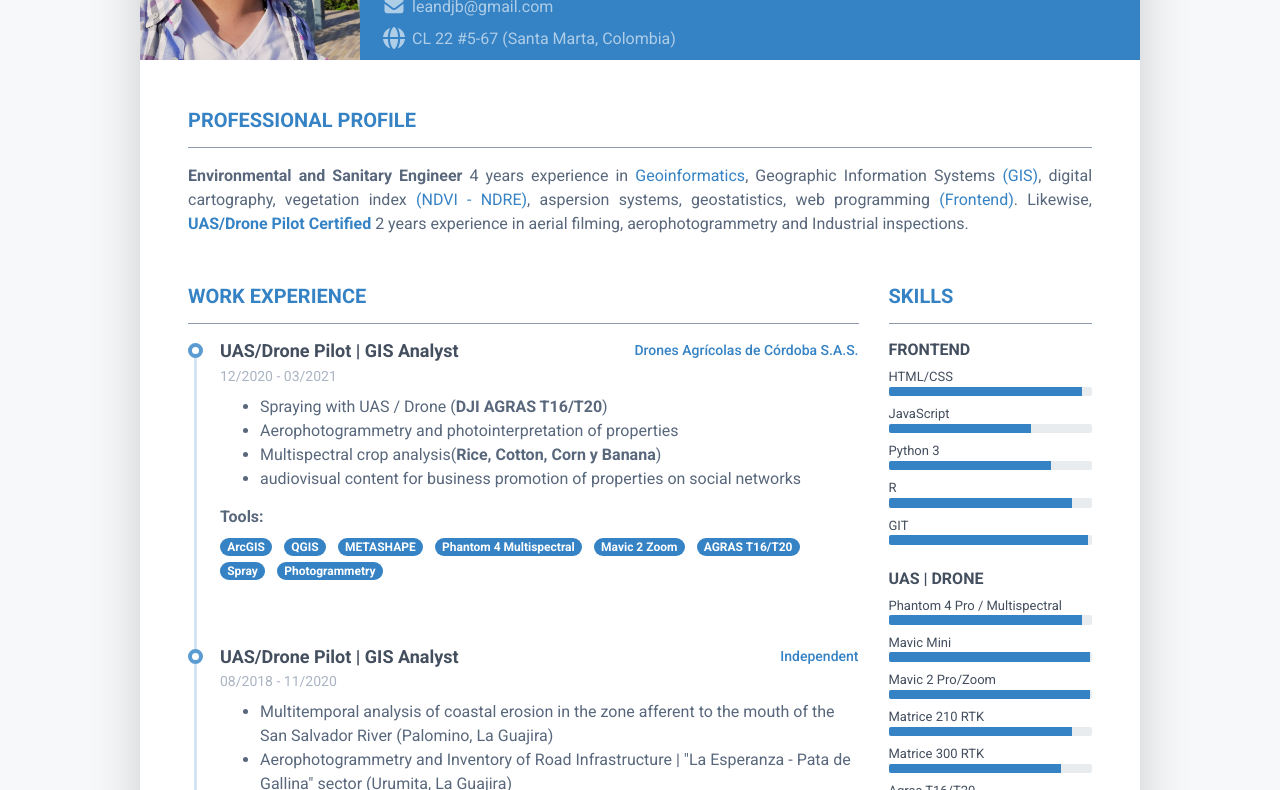
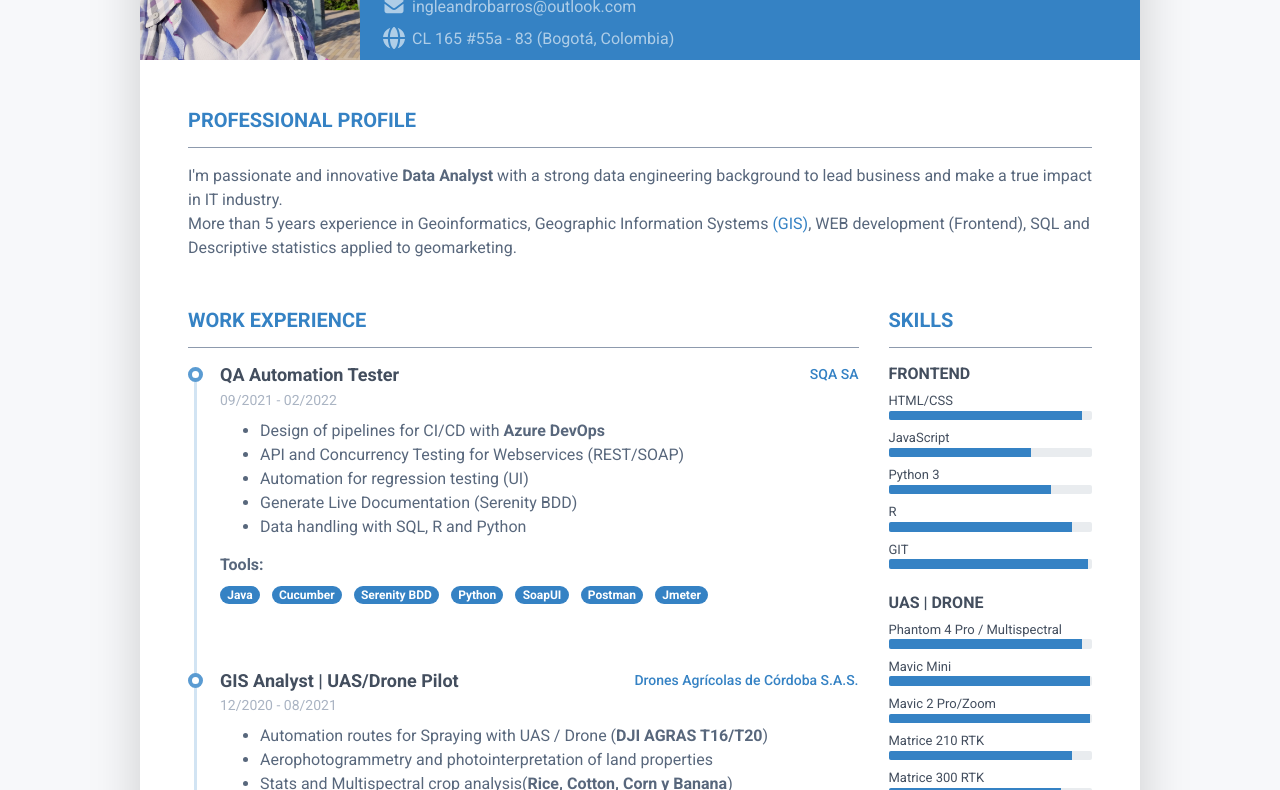
Before and after one commit to leandjb/CV_Barros_en, a plain HTML site: page index.html in a window 1280 px wide. Shown: the part 190-980 px from the top of the page. Drawn offline with Linux system fonts and the light colour scheme.

Commit message:
New version 2022

```diff
--- a/index.html
+++ b/index.html
@@ -41,10 +41,10 @@
                 <h1
                   class="name mt-0 mb-1 text-white text-uppercase"
                 >
-                  LEANDRO JOSE BARROS
+                  LEANDRO BARROS ORTIZ
                 </h1>
                 <div class="title mb-3">
-                  Environmental Engineer | GIS | UAS/Drone Pilot
+                  Data Analyst | Environmental Engineer
                 </div>
                 <ul class="list-unstyled">
                   <li class="mb-2">
@@ -57,19 +57,19 @@
                   </li>
 
                   <li class="mb-2">
-                    <a href="mailto:leandjb@gmail.com"
+                    <a href="mailto:ingleandrobarros@outlook.com"
                       ><i
                         class="fas fa-envelope fa-fw mr-2"
                         data-fa-transform="grow-3"
                       ></i
-                      >leandjb@gmail.com</a>
+                      >ingleandrobarros@outlook.com</a>
                   </li>
 
                   <li class="mb-2">
-                    <a href="https://goo.gl/maps/sotUUXBQzAxX51Zv5"
+                    <a href="https://goo.gl/maps/JMTKLANq6uzVjKG2A"
                       ><i class="fas fa-globe fa-fw mr-2"
                         data-fa-transform="grow-6"
-                      ></i>CL 22 #5-67 (Santa Marta, Colombia)</a>
+                      ></i>CL 165 #55a - 83 (Bogotá, Colombia)</a>
                   </li>
                 </ul>
               </div>
@@ -122,10 +122,13 @@
             </h2>
             <div class="resume-section-content">
               <p class="mb-0" style="text-align:justify;">
-                <b>Environmental and Sanitary Engineer</b> 4 years experience in <a href="https://en.wikipedia.org/wiki/Geoinformatics">Geoinformatics</a>, Geographic Information Systems <a href="https://en.wikipedia.org/wiki/Geographic_information_system">(GIS)</a>, digital cartography, vegetation index <a href="https://en.wikipedia.org/wiki/Normalized_difference_vegetation_index">(NDVI - NDRE)</a>, aspersion systems, geostatistics, web programming <a href="https://www.conceptatech.com/blog/difference-front-end-back-end-development">(Frontend)</a>.
+                I'm passionate and innovative <b>Data Analyst</b> with a strong data engineering background to lead business and make a true impact in IT industry.
+              </p>
 
-                Likewise, <a href="https://www.faa.gov/uas/commercial_operators/"><b>UAS/Drone Pilot Certified</b></a> 2 years experience in aerial filming, aerophotogrammetry and Industrial inspections.
-              </p>
+                <p>
+                  More than 5 years experience in Geoinformatics, Geographic Information Systems <a href="https://en.wikipedia.org/wiki/Geographic_information_system">(GIS)</a>, WEB development (Frontend), SQL and Descriptive statistics applied to geomarketing.
+                </p>
+
             </div>
           </section>
           <!--//summary-section-->
@@ -139,6 +142,98 @@
                 </h2>
                 <div class="resume-section-content">
                   <div class="resume-timeline position-relative">
+
+                    <article
+                    class="resume-timeline-item position-relative pb-5"
+                  >
+                    <div class="resume-timeline-item-header mb-2">
+                      <div class="d-flex flex-column flex-md-row">
+
+                        <h3
+                          class="resume-position-title font-weight-bold mb-1"
+                        >
+                          QA Automation Tester
+                        </h3>
+                        <div class="resume-company-name ml-auto">
+                          <a href="https://sqasa.co/">SQA SA</a>
+                        </div>
+                      </div>
+                      <!--//row-->
+                      <div class="resume-position-time">
+                         09/2021 - 02/2022
+                      </div>
+                    </div>
+                    <!--//resume-timeline-item-header-->
+                    <div class="resume-timeline-item-desc">
+                      <ul>
+                        <li>
+                          Design of pipelines for CI/CD with <b>Azure DevOps</b>
+                        </li>
+                        <li>
+                          API and Concurrency Testing for Webservices (REST/SOAP)
+                        </li>
+                        <li>
+                          Automation for regression testing (UI)
+                        </li>
+                        <li>
+                          Generate Live Documentation (Serenity BDD)
+                        </li>
+                        <li>
+                          Data handling with SQL, R and Python
+                        </li>
+                      </ul>
+
+                      <h4
+                        class="resume-timeline-item-desc-heading font-weight-bold"
+                      >
+                        Tools:
+                      </h4>
+                      <ul class="list-inline">
+                        <li class="list-inline-item">
+                          <span class="badge badge-primary badge-pill"
+                            >Java</span
+                          >
+                        </li>
+                        <li class="list-inline-item">
+                          <span class="badge badge-primary badge-pill"
+                            >Cucumber</span
+                          >
+                        </li>
+                        <li class="list-inline-item">
+                          <span class="badge badge-primary badge-pill"
+                            >Serenity BDD</span
+                          >
+                        </li>
+                        <li class="list-inline-item">
+                          <span class="badge badge-primary badge-pill"
+                            >Python</span
+                          >
+                        </li>
+                        <li class="list-inline-item">
+                          <span class="badge badge-primary badge-pill"
+                            >SoapUI</span
+                          >
+                        </li>
+                        <li class="list-inline-item">
+                          <span class="badge badge-primary badge-pill"
+                            >Postman</span
+                          >
+                        </li>
+                        <li class="list-inline-item">
+                          <span class="badge badge-primary badge-pill"
+                            >Jmeter</span
+                          >
+                        </li>
+
+                      </ul>
+                    </div>
+                    <!--//resume-timeline-item-desc-->
+                  </article>
+
+
+
+
+
                     <article
                       class="resume-timeline-item position-relative pb-5"
                     >
@@ -148,7 +243,7 @@
                           <h3
                             class="resume-position-title font-weight-bold mb-1"
                           >
-                            UAS/Drone Pilot | GIS Analyst
+                            GIS Analyst | UAS/Drone Pilot
                           </h3>
                           <div class="resume-company-name ml-auto">
                             <a href="http://Dronescordoba.ga">Drones Agrícolas de Córdoba S.A.S.</a>
@@ -156,24 +251,26 @@
                         </div>
                         <!--//row-->
                         <div class="resume-position-time">
-                           12/2020 - 03/2021
+                           12/2020 - 08/2021
                         </div>
                       </div>
                       <!--//resume-timeline-item-header-->
                       <div class="resume-timeline-item-desc">
                         <ul>
                           <li>
-                            Spraying with UAS / Drone  (<b>DJI AGRAS T16/T20</b>)
+                            Automation routes for Spraying with UAS / Drone  (<b>DJI AGRAS T16/T20</b>)
                           </li>
                           <li>
-                            Aerophotogrammetry and photointerpretation of properties
+                            Aerophotogrammetry and photointerpretation of land properties
                           </li>
                           <li>
-                            Multispectral crop analysis(<b>Rice, Cotton, Corn y Banana</b>)
+                            Stats and Multispectral crop analysis(<b>Rice, Cotton, Corn y Banana</b>)
                           </li>
                           <li>
-                            audiovisual content for business promotion of properties on social networks
+                            Graphics Reports with R and PowerBI
                           </li>
+
+
                         </ul>
 
                         <h4
@@ -194,27 +291,23 @@
                           </li>
                           <li class="list-inline-item">
                             <span class="badge badge-primary badge-pill"
-                              >METASHAPE</span
+                              >PowerBI</span
+                            >
+                          </li>
+
+                          <li class="list-inline-item">
+                            <span class="badge badge-primary badge-pill"
+                              >Python</span
                             >
                           </li>
                           <li class="list-inline-item">
                             <span class="badge badge-primary badge-pill"
-                              >Phantom 4 Multispectral</span
+                              >SQL</span
                             >
                           </li>
                           <li class="list-inline-item">
                             <span class="badge badge-primary badge-pill"
-                              >Mavic 2 Zoom</span
-                            >
-                          </li>
-                          <li class="list-inline-item">
-                            <span class="badge badge-primary badge-pill"
-                              >AGRAS T16/T20</span
-                            >
-                          </li>
-                          <li class="list-inline-item">
-                            <span class="badge badge-primary badge-pill"
-                              >Spray</span
+                              >R</span
                             >
                           </li>
                           <li class="list-inline-item">
@@ -235,7 +328,7 @@
                           <h3
                             class="resume-position-title font-weight-bold mb-1"
                           >
-                          UAS/Drone Pilot | GIS Analyst
+                          Data Analyst
                           </h3>
                           <div class="resume-company-name ml-auto">
                             <a href="https://www.instagram.com/leandjb_/"
@@ -291,20 +384,20 @@
                           </li>
                           <li class="list-inline-item">
                             <span class="badge badge-primary badge-pill"
-                              >METASHAPE</span
-                            >
-                          </li>
-
-                          <li class="list-inline-item">
-                            <span class="badge badge-primary badge-pill"
-                              >Mavic 2 Pro/Zoom</span
+                              >Python</span
                             >
                           </li>
                           <li class="list-inline-item">
                             <span class="badge badge-primary badge-pill"
-                              >Matrice 300 RTK</span
+                              >SQL</span
                             >
                           </li>
+                          <li class="list-inline-item">
+                            <span class="badge badge-primary badge-pill"
+                              >R</span
+                            >
+                          </li>
+
                           <li class="list-inline-item">
                             <span class="badge badge-primary badge-pill"
                               >Photogrammetry</span
@@ -369,6 +462,21 @@
                           </li>
                           <li class="list-inline-item">
                             <span class="badge badge-primary badge-pill"
+                              >Python</span
+                            >
+                          </li>
+                          <li class="list-inline-item">
+                            <span class="badge badge-primary badge-pill"
+                              >SQL</span
+                            >
+                          </li>
+                          <li class="list-inline-item">
+                            <span class="badge badge-primary badge-pill"
+                              >R</span
+                            >
+                          </li>
+                          <li class="list-inline-item">
+                            <span class="badge badge-primary badge-pill"
                               >Landsat 8</span
                             >
                           </li>
@@ -377,16 +485,7 @@
                               >Sentinel 2</span
                             >
                           </li>
-                          <li class="list-inline-item">
-                            <span class="badge badge-primary badge-pill"
-                              >Phantom 4 Pro</span
-                            >
-                          </li>
-                          <li class="list-inline-item">
-                            <span class="badge badge-primary badge-pill"
-                              >Matrice 210 RTK</span
-                            >
-                          </li>
+
                         </ul>
                       </div>
                       <!--//resume-timeline-item-desc-->
@@ -455,6 +554,21 @@
                           </li>
                           <li class="list-inline-item">
                             <span class="badge badge-primary badge-pill"
+                              >Python</span
+                            >
+                          </li>
+                          <li class="list-inline-item">
+                            <span class="badge badge-primary badge-pill"
+                              >SQL</span
+                            >
+                          </li>
+                          <li class="list-inline-item">
+                            <span class="badge badge-primary badge-pill"
+                              >R</span
+                            >
+                          </li>
+                          <li class="list-inline-item">
+                            <span class="badge badge-primary badge-pill"
                               >3D Print</span
                             >
                           </li>
@@ -490,7 +604,7 @@
                         </h4>
                         <ul>
                           <li>
-                            Bathymetry and hydrological model for Bojayá swamp (Bellavista, Chocó, Colombia)
+                            Analysis, Bathymetry and hydrological model for Bojayá swamp (Bellavista, Chocó, Colombia)
                           </li>
                           <li>
                             Sedimentological characterization and simulation of sediment transport in swamp and afferent streams in the Atrato River (Bellavista, Chocó, Colombia).
@@ -889,12 +1003,12 @@
 
                     <li class="mb-2">
                       <div class="resume-degree font-weight-bold">
-                        Carlos Gómez Marines
+                        Antonio María Rivera
                       </div>
                       <div class="resume-degree-org">
-                        Fireman, <b>SART corps chief</b>, UAE Cuerpo Oficial Bomberos de Bogotá
+                        Industrial Engineer
                       </div>
-                      <div class="resume-degree-time">+57 310 885 3601</div>
+                      <div class="resume-degree-time">+57 322 749 1680</div>
                     </li>
                   </ul>
                 </div>
@@ -946,7 +1060,7 @@
     <footer class="footer text-center pt-2 pb-5">
       <small class="copyright"
         >&copy Created <i class="fas fa-heart"></i> by
-        <a href="http://www.github.com/leandjb" target="_blank">@leandjb</a> 2021
+        <a href="http://www.github.com/leandjb" target="_blank">@leandjb</a> 2022
       </small>
     </footer>
   </body>
```
